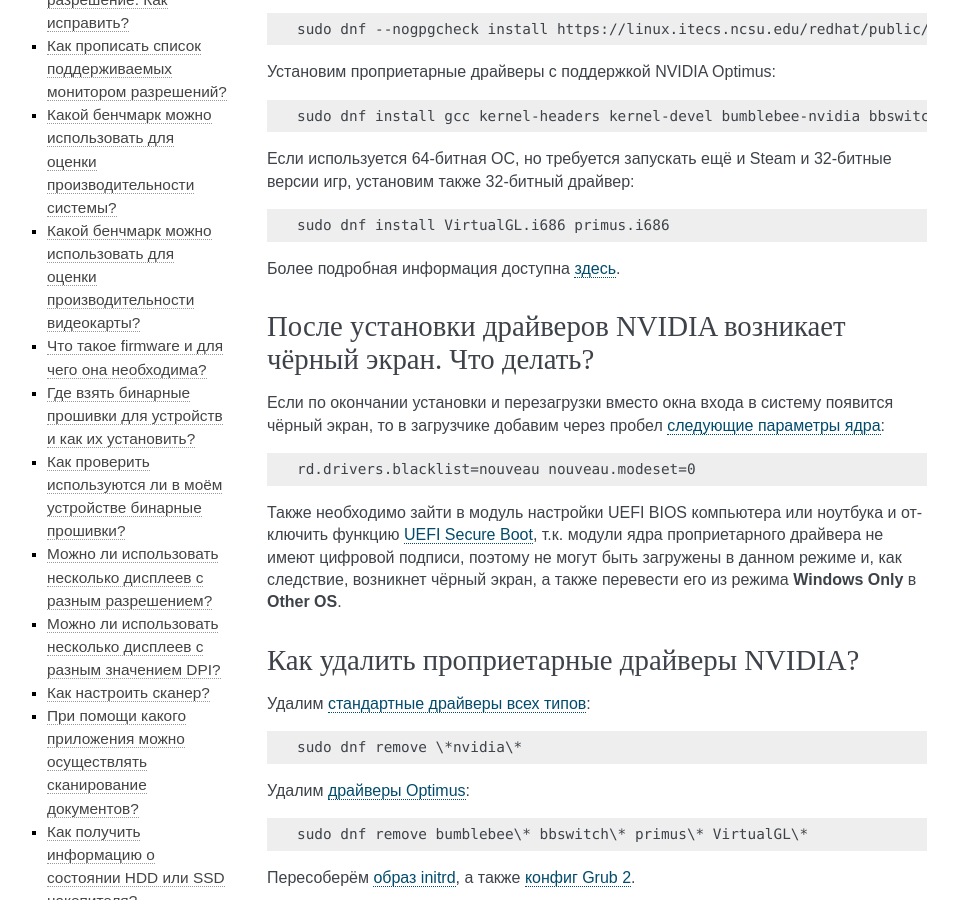
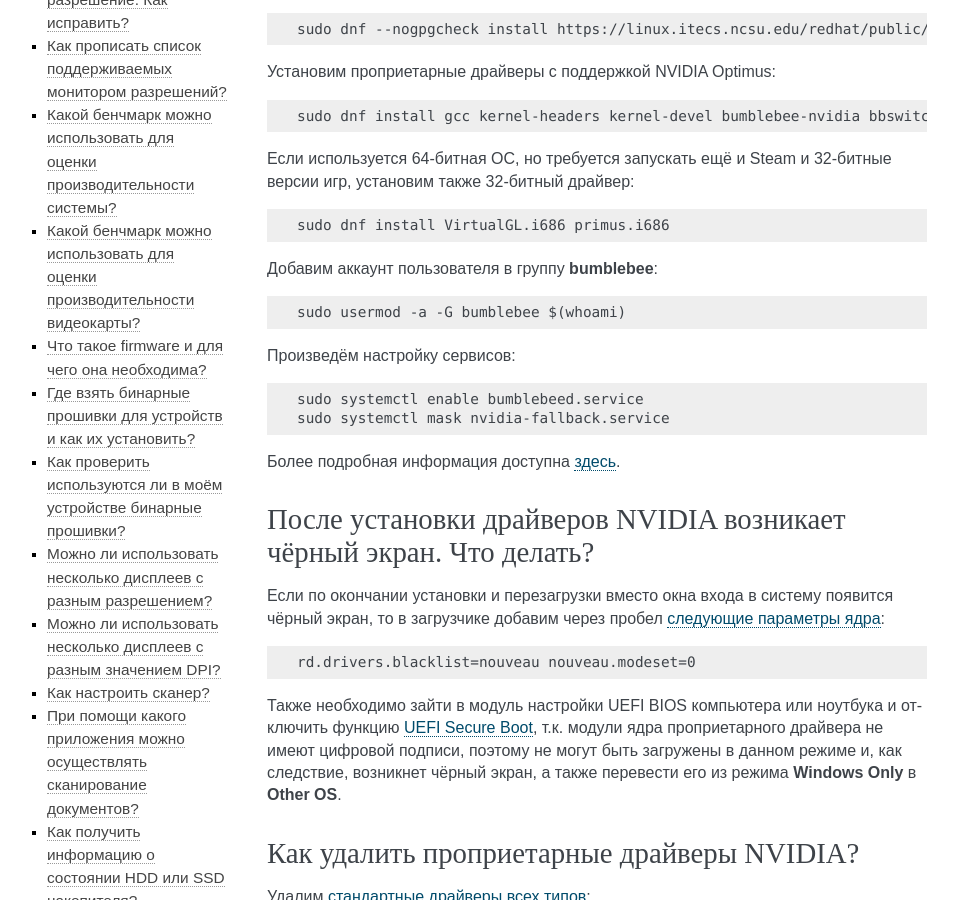
Before and after one commit to RussianFedora/FAQ, a Sphinx documentation site: the page built from source/hardware.rst, in a window 1280 px wide and 900 px high, scrolled down 2725 px. Shown: the whole window, without its empty margins (153-1111 px from the left). Built offline with Sphinx 7.4.7, drawn with Linux system fonts in a browser that asks for light colours.

Commit message:
Updated Bumblebee question.

```diff
--- a/source/hardware.rst
+++ b/source/hardware.rst
@@ -186,6 +186,19 @@
 .. code-block:: text
 
     sudo dnf install VirtualGL.i686 primus.i686
+
+Добавим аккаунт пользователя в группу **bumblebee**:
+
+.. code-block:: text
+
+    sudo usermod -a -G bumblebee $(whoami)
+
+Произведём настройку сервисов:
+
+.. code-block:: text
+
+    sudo systemctl enable bumblebeed.service
+    sudo systemctl mask nvidia-fallback.service
 
 Более подробная информация доступна `здесь <https://www.easycoding.org/2017/01/11/pravilnaya-ustanovka-drajverov-nvidia-v-fedora.html>`__.
 
```
